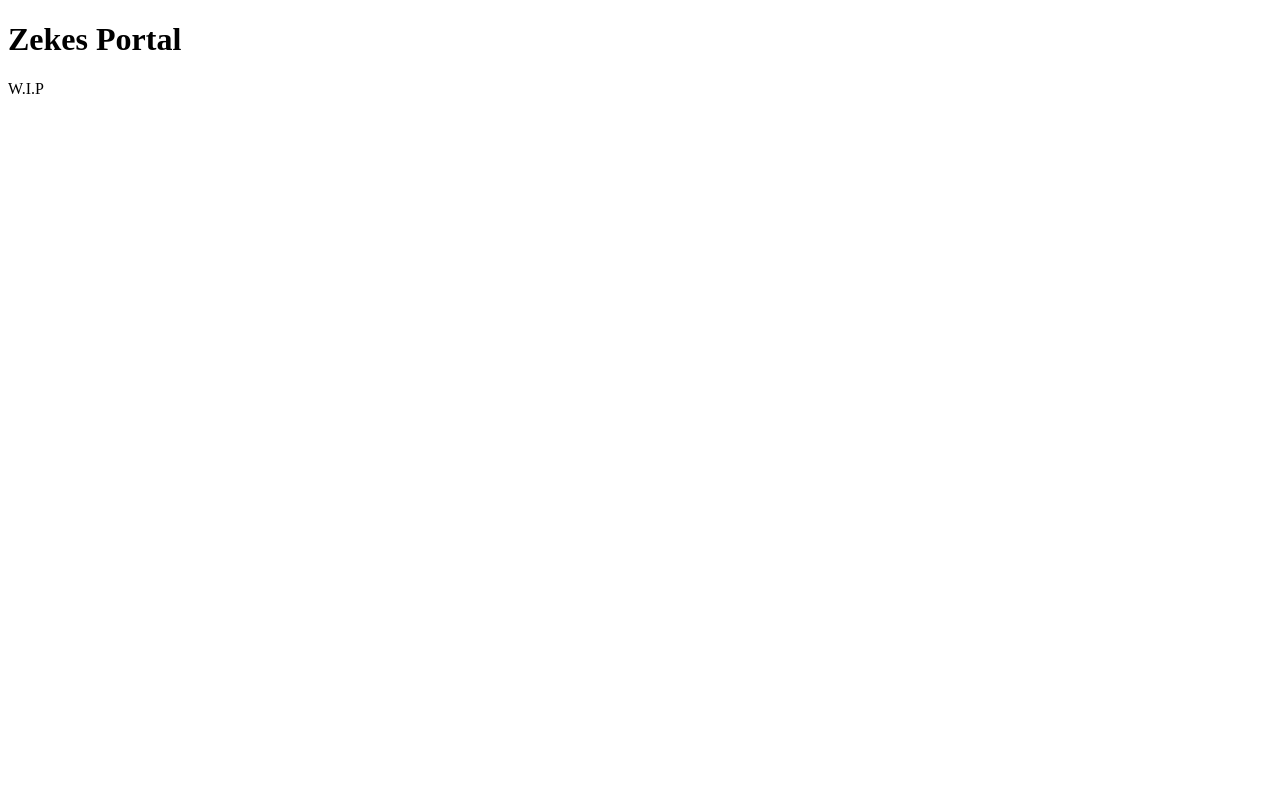
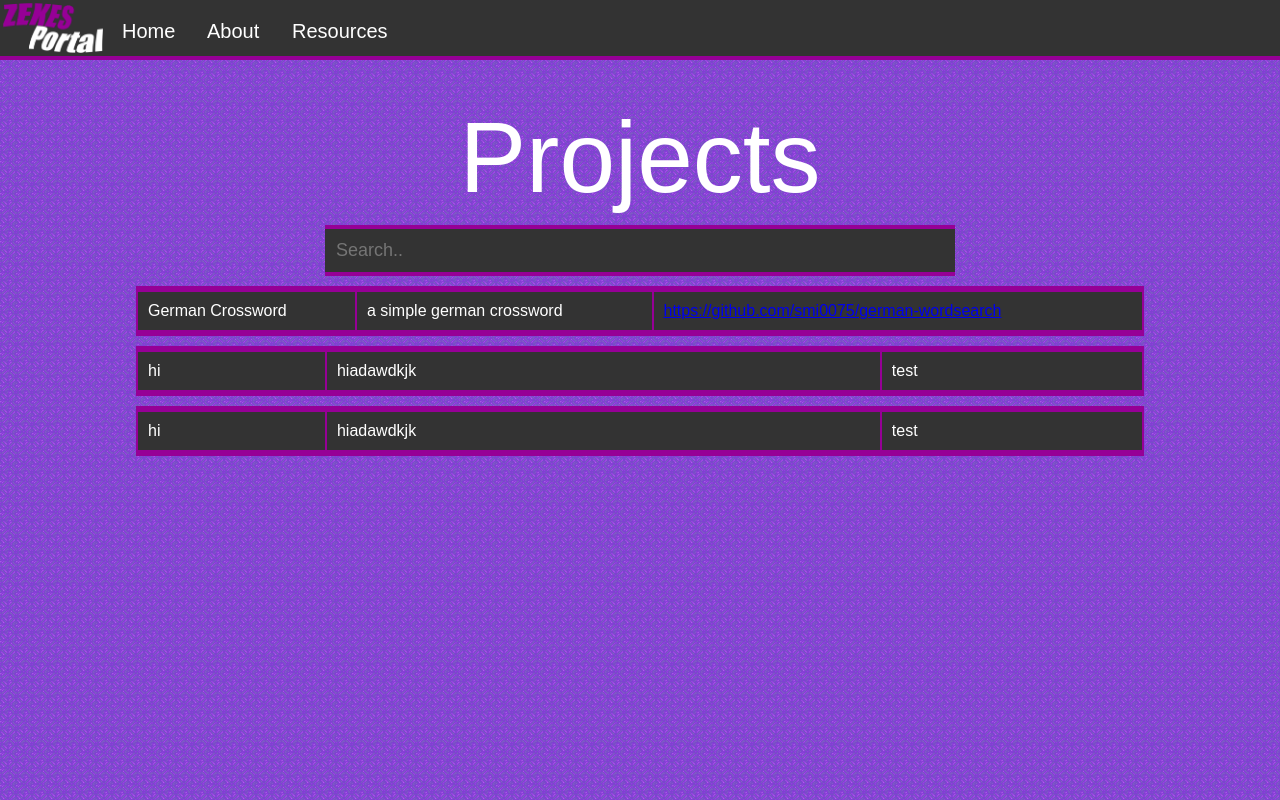
Before and after one commit to smi0075/zekesportal, a plain HTML site: page index.html in a window 1280 px wide. Drawn offline with Linux system fonts and the light colour scheme.

Commit message:
Add files via upload

```diff
--- a/index.html
+++ b/index.html
@@ -1,10 +1,51 @@
-<!DOCTYPE HTML>
 <html>
-<head>
-<title>zekesportal - home</title>
-</head>
-<body>
-<h1>Zekes Portal</h1>
-<p>W.I.P</p>
+    <head>
+        <link rel="stylesheet" type="text/css" href="style.css">
+        <link rel="stylesheet" type="text/css" href="slider.css">
+    </head>
+    <body>
+            <ul class="nav">
+                <img id="logo" src="logo.png">
+                <li><a>Home</a></li>
+                <li><a>About</a></li>
+                <li><a>Resources</a></li>
+            </ul>
+            <div id="content">
+            <p id="projects">Projects</p>
+<div id="projects">
+    <input type="text" id="mySearch" onkeyup="myFunction()" placeholder="Search.." title="Type in a category">
+        <ul id="myMenu">
+        <li>
+            <table>
+            <tr>
+                <td>German Crossword</td>
+                <td>a simple german crossword</td>
+                <td><a href="https://github.com/smi0075/german-wordsearch">https://github.com/smi0075/german-wordsearch</a></td>
+            </tr>
+            </table>
+        </li>
+        <li>
+            <table>
+        <tr>
+            <td>hi</td>
+            <td>hiadawdkjk</td>
+            <td>test</td>
+        </tr>
+            </table>
+        </li>
+        <li>
+                <table>
+            <tr>
+                <td>hi</td>
+                <td>hiadawdkjk</td>
+                <td>test</td>
+            </tr>
+                </table>
+            </li>
+        </ul>
+        </div>
+    </div>
+</div>
 </body>
+<script src="input.js"></script>
 </html>
--- /dev/null
+++ b/input.js
@@ -0,0 +1,15 @@
+function myFunction() {
+    var input, filter, ul, li, a, i;
+    input = document.getElementById("mySearch");
+    filter = input.value.toUpperCase();
+    ul = document.getElementById("myMenu");
+    li = ul.getElementsByTagName("li");
+    for (i = 0; i < li.length; i++) {
+      a = li[i].getElementsByTagName("tr")[0];
+      if (a.innerHTML.toUpperCase().indexOf(filter) > -1) {
+        li[i].style.display = "";
+      } else {
+        li[i].style.display = "none";
+      }
+    }
+  }
--- /dev/null
+++ b/style.css
@@ -0,0 +1,159 @@
+:root {
+    background-color: black;
+    color: white;
+    background: url("portal.png");
+    font-family: Arial, Helvetica, sans-serif;
+}
+body {margin:0;}
+
+#content {
+  margin-top: 100px;
+  text-align: center;
+}
+
+.nav {
+  list-style-type: none;
+  margin: 0;
+  padding: 0;
+  overflow: hidden;
+  background-color: #333;
+  border-bottom: 4px solid rgb(150,0,150);
+  position: fixed;
+  top: 0;
+  width: 100%;
+  height: 60px;
+}
+
+#logo {
+    width: 100px;
+    margin: 3;
+    height: 50px;
+    float: left;
+}
+
+.nav li {
+    float: left;
+}
+.nav li {
+  height: 100%;
+  display: block;
+  color: white;
+  text-align: center;
+  padding: 20px 16px;
+  text-decoration: none;
+  font-size: 20px;
+  font-family: Arial, Helvetica, sans-serif;
+  display: inline-block;
+  -webkit-transform: perspective(1px) translateZ(0);
+  -moz-transform: perspective(1px) translateZ(0);
+  -o-transform: perspective(1px) translateZ(0);
+  -ms-transform: perspective(1px) translateZ(0);
+  transform: perspective(1px) translateZ(0);
+  box-shadow: 0 0 1px rgba(0, 0, 0, 0);
+  position: relative;
+  -webkit-transition-property: color;
+  -moz-transition-property: color;
+  -o-transition-property: color;
+  -ms-transition-property: color;
+  transition-property: color;
+  -webkit-transition-duration: 0.3s;
+  transition-duration: 0.3s;
+  }
+.nav li:before {
+  content: "";
+  position: absolute;
+  z-index: -1;
+  top: 0;
+  left: 0;
+  right: 0;
+  bottom: 0;
+  background: rgb(150,0,150);;
+  -webkit-transform: scaleY(0);
+  -moz-transform: scaleY(0);
+  -o-transform: scaleY(0);
+  -ms-transform: scaleY(0);
+  transform: scaleY(0);
+  -webkit-transform-origin: 50% 100%;
+  -moz-transform-origin: 50% 100%;
+  -o-transform-origin: 50% 100%;
+  -ms-transform-origin: 50% 100%;
+  transform-origin: 50% 100%;
+  -webkit-transition-property: transform;
+  -moz-transition-property: transform;
+  -ms-transition-property: transform;
+  transition-property: transform;
+  -webkit-transition-duration: 0.3s;
+  -moz-transition-duration: 0.3s;
+  -o-transition-duration: 0.3s;
+  -ms-transition-duration: 0.3s;
+  transition-duration: 0.3s;
+  -webkit-transition-timing-function: ease-out;
+  -moz-transition-timing-function: ease-out;
+  -o-transition-timing-function: ease-out;
+  -ms-transition-timing-function: ease-out;
+  transition-timing-function: ease-out;
+  }
+  .nav li:hover, .nav li:focus, .nav li:active {
+    color: white;
+    cursor: pointer;
+  }
+  .nav li:hover:before, .nav li:focus:before, .nav li:active:before {
+    -webkit-transform: scaleY(1);
+    transform: scaleY(1);
+  }
+
+body {
+  font-family: Arial, Helvetica, sans-serif;
+}
+
+* {
+  box-sizing: border-box;
+}
+
+/* Style the search box */
+#mySearch {
+  width: 50%;
+  font-size: 18px;
+  padding: 11px;
+  border: none;
+  border-top: 4px solid rgb(150,0,150);
+  border-bottom: 4px solid rgb(150,0,150);
+  background-color: #333;
+  color: white;
+  outline: none;
+}
+
+/* Style the navigation menu inside the left column */
+#myMenu {
+  list-style-type: none;
+  padding: 0;
+  margin: 0;
+}
+
+#myMenu li {
+  margin: 10px;
+  background-color: #333;
+  width: 80%;
+  margin-left: auto;
+  margin-right: auto;
+  text-decoration: none;
+  color: black;
+  display: block;
+  border-top: 4px solid rgb(150,0,150);
+  border-bottom: 4px solid rgb(150,0,150);
+}
+
+table {
+  border-collapse: collapse;
+  width: 100%;
+}
+
+td, th {
+  padding: 10px;
+  border: 2px solid rgb(150,0,150);
+}
+
+#projects {
+  font-size: 100px;
+  margin: 10;
+}
```
Also changed, not shown: logo.png (added), portal.png (added).
